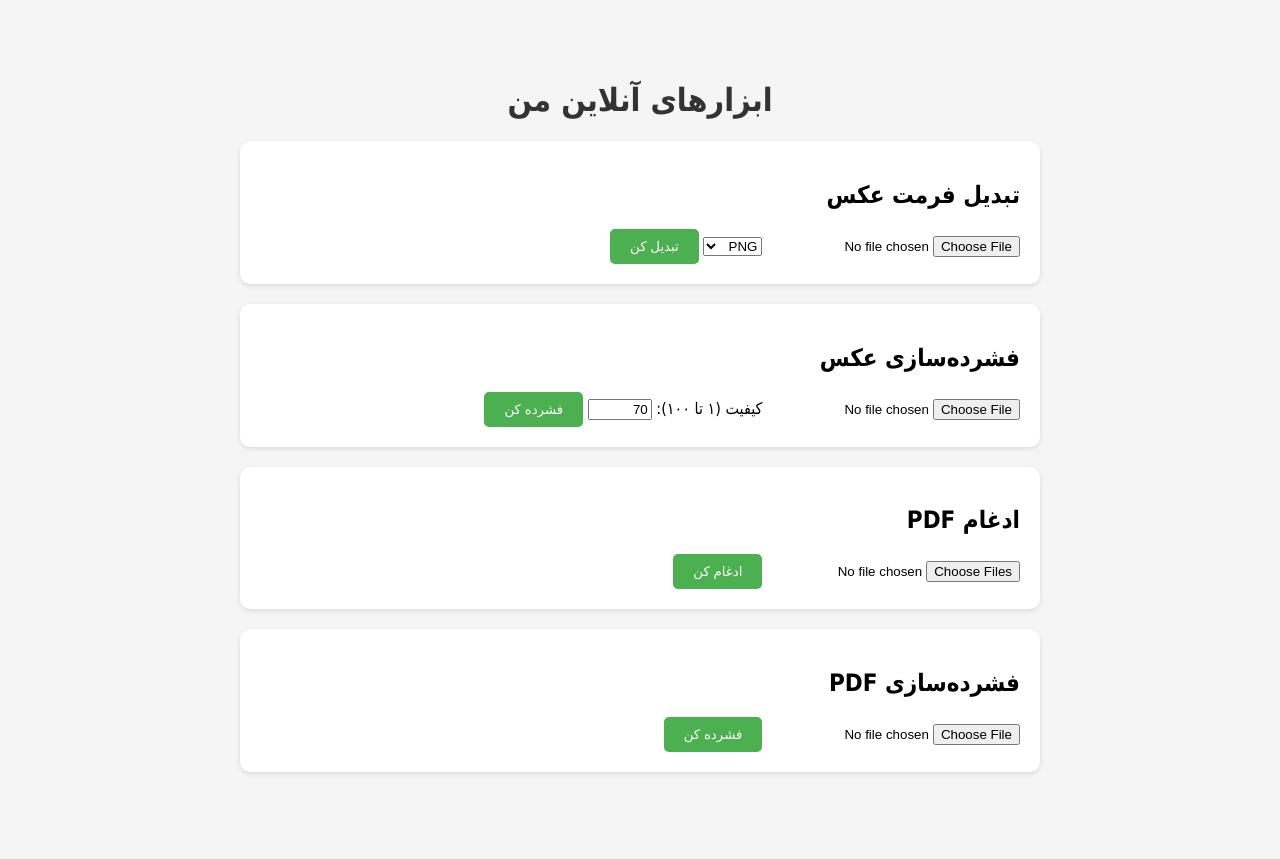
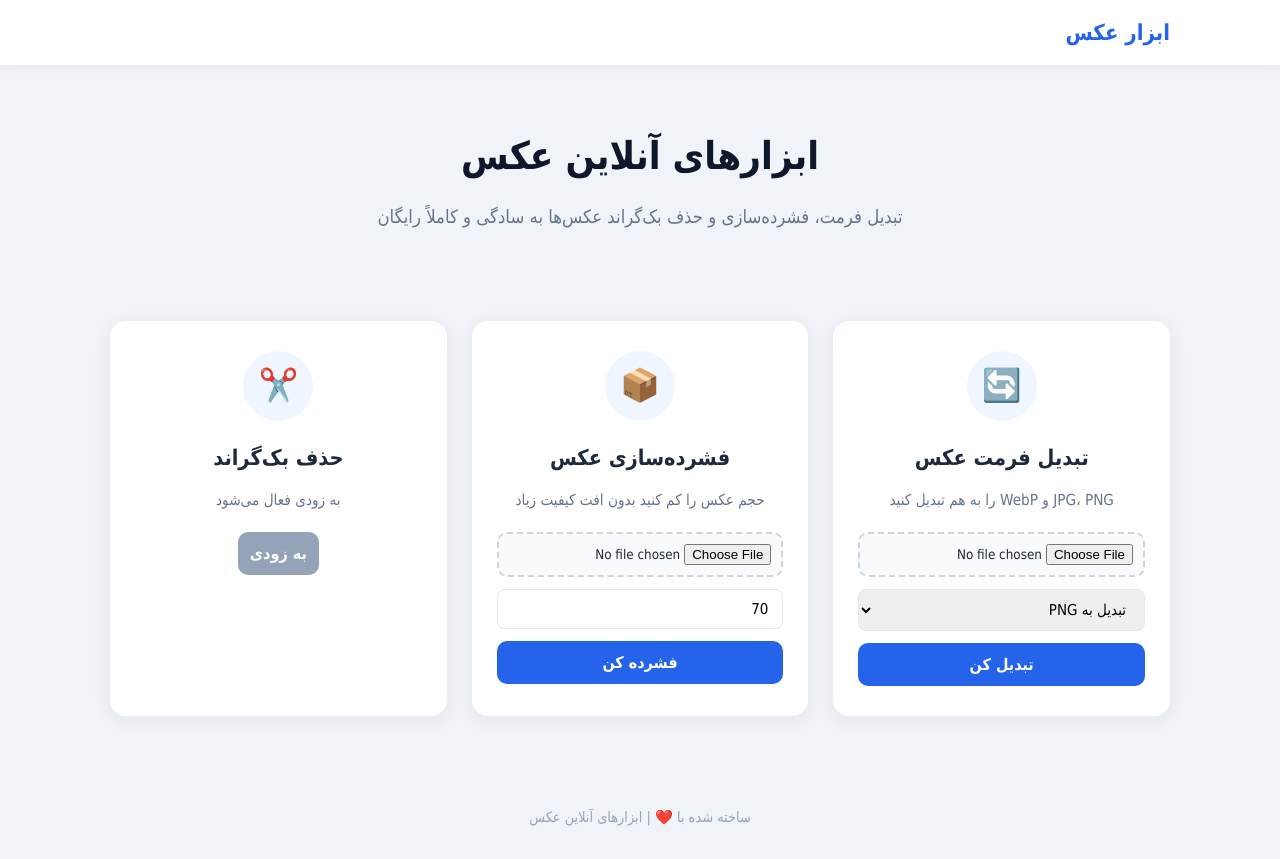
Before and after one commit to buelomen/online-tools, a Flask app: page / in a window 1280 px wide. Before the commit the page ends 774 px from the top, so only its background shows below. Run offline with Flask 3, Linux system fonts and the light colour scheme.

Commit message:
Update index.html

```diff
--- a/templates/index.html
+++ b/templates/index.html
@@ -3,77 +3,232 @@
 <head>
     <meta charset="UTF-8">
     <meta name="viewport" content="width=device-width, initial-scale=1.0">
-    <title>ابزارهای آنلاین</title>
+    <title>ابزارهای آنلاین عکس | تبدیل، فشرده‌سازی و حذف بک‌گراند</title>
     <style>
+        * {
+            margin: 0;
+            padding: 0;
+            box-sizing: border-box;
+            font-family: Tahoma, 'Segoe UI', sans-serif;
+        }
+
         body {
-            font-family: Tahoma, sans-serif;
-            max-width: 800px;
-            margin: 40px auto;
-            padding: 20px;
-            background: #f5f5f5;
+            background: #f0f4f8;
+            color: #1e293b;
+            line-height: 1.6;
         }
-        h1 {
+
+        /* هدر */
+        header {
+            background: white;
+            box-shadow: 0 2px 10px rgba(0,0,0,0.05);
+            padding: 15px 0;
+            position: sticky;
+            top: 0;
+            z-index: 100;
+        }
+
+        .container {
+            max-width: 1100px;
+            margin: 0 auto;
+            padding: 0 20px;
+        }
+
+        .header-content {
+            display: flex;
+            justify-content: space-between;
+            align-items: center;
+        }
+
+        .logo {
+            font-size: 22px;
+            font-weight: bold;
+            color: #2563eb;
+        }
+
+        /* هیرو */
+        .hero {
             text-align: center;
-            color: #333;
+            padding: 60px 20px 40px;
         }
-        .tool {
+
+        .hero h1 {
+            font-size: 2.4rem;
+            margin-bottom: 15px;
+            color: #0f172a;
+        }
+
+        .hero p {
+            font-size: 1.15rem;
+            color: #64748b;
+            max-width: 600px;
+            margin: 0 auto 30px;
+        }
+
+        /* کارت ابزارها */
+        .tools {
+            display: grid;
+            grid-template-columns: repeat(auto-fit, minmax(300px, 1fr));
+            gap: 25px;
+            padding: 20px 0 60px;
+        }
+
+        .tool-card {
             background: white;
-            padding: 20px;
-            margin: 20px 0;
+            border-radius: 16px;
+            padding: 30px 25px;
+            box-shadow: 0 4px 20px rgba(0,0,0,0.06);
+            transition: transform 0.2s, box-shadow 0.2s;
+            text-align: center;
+        }
+
+        .tool-card:hover {
+            transform: translateY(-5px);
+            box-shadow: 0 10px 30px rgba(0,0,0,0.1);
+        }
+
+        .tool-icon {
+            width: 70px;
+            height: 70px;
+            background: #eff6ff;
+            border-radius: 50%;
+            display: flex;
+            align-items: center;
+            justify-content: center;
+            margin: 0 auto 20px;
+            font-size: 32px;
+        }
+
+        .tool-card h2 {
+            font-size: 1.35rem;
+            margin-bottom: 12px;
+            color: #1e293b;
+        }
+
+        .tool-card p {
+            color: #64748b;
+            font-size: 0.95rem;
+            margin-bottom: 20px;
+        }
+
+        form {
+            display: flex;
+            flex-direction: column;
+            gap: 12px;
+        }
+
+        input[type="file"] {
+            padding: 10px;
+            border: 2px dashed #cbd5e1;
             border-radius: 10px;
-            box-shadow: 0 2px 5px rgba(0,0,0,0.1);
+            background: #f8fafc;
+            cursor: pointer;
         }
+
+        select, input[type="number"] {
+            padding: 10px 14px;
+            border: 1px solid #e2e8f0;
+            border-radius: 8px;
+            font-size: 15px;
+        }
+
         button {
-            background: #4CAF50;
+            background: #2563eb;
             color: white;
             border: none;
-            padding: 10px 20px;
-            border-radius: 5px;
+            padding: 12px;
+            border-radius: 10px;
+            font-size: 16px;
+            font-weight: bold;
             cursor: pointer;
+            transition: background 0.2s;
+        }
+
+        button:hover {
+            background: #1d4ed8;
+        }
+
+        /* فوتر */
+        footer {
+            text-align: center;
+            padding: 30px;
+            color: #94a3b8;
+            font-size: 0.9rem;
+        }
+
+        /* ریسپانسیو */
+        @media (max-width: 600px) {
+            .hero h1 {
+                font-size: 1.8rem;
+            }
+            .tools {
+                grid-template-columns: 1fr;
+            }
         }
     </style>
 </head>
 <body>
-    <h1>ابزارهای آنلاین من</h1>
 
-    <div class="tool">
+    <header>
+        <div class="container header-content">
+            <div class="logo">ابزار عکس</div>
+        </div>
+    </header>
+
+    <section class="hero">
+        <div class="container">
+            <h1>ابزارهای آنلاین عکس</h1>
+            <p>تبدیل فرمت، فشرده‌سازی و حذف بک‌گراند عکس‌ها به سادگی و کاملاً رایگان</p>
+        </div>
+    </section>
+
+    <section class="container">
+        <div class="tools">
+
+            <!-- تبدیل فرمت -->
+            <div class="tool-card">
+                <div class="tool-icon">🔄</div>
                 <h2>تبدیل فرمت عکس</h2>
+                <p>JPG، PNG و WebP را به هم تبدیل کنید</p>
                 <form action="/convert-image" method="post" enctype="multipart/form-data">
                     <input type="file" name="file" accept="image/*" required>
                     <select name="format">
-                <option value="png">PNG</option>
-                <option value="jpg">JPG</option>
-                <option value="webp">WebP</option>
+                        <option value="png">تبدیل به PNG</option>
+                        <option value="jpg">تبدیل به JPG</option>
+                        <option value="webp">تبدیل به WebP</option>
                     </select>
                     <button type="submit">تبدیل کن</button>
                 </form>
             </div>
 
-    <div class="tool">
+            <!-- فشرده‌سازی -->
+            <div class="tool-card">
+                <div class="tool-icon">📦</div>
                 <h2>فشرده‌سازی عکس</h2>
+                <p>حجم عکس را کم کنید بدون افت کیفیت زیاد</p>
                 <form action="/compress-image" method="post" enctype="multipart/form-data">
                     <input type="file" name="file" accept="image/*" required>
-            <label>کیفیت (۱ تا ۱۰۰):</label>
-            <input type="number" name="quality" value="70" min="10" max="100">
+                    <input type="number" name="quality" value="70" min="10" max="100" placeholder="کیفیت (۱۰ تا ۱۰۰)">
                     <button type="submit">فشرده کن</button>
                 </form>
             </div>
 
-    <div class="tool">
-        <h2>ادغام PDF</h2>
-        <form action="/merge-pdf" method="post" enctype="multipart/form-data">
-            <input type="file" name="files" accept=".pdf" multiple required>
-            <button type="submit">ادغام کن</button>
-        </form>
+            <!-- حذف بک‌گراند (فعلاً غیرفعال) -->
+            <div class="tool-card">
+                <div class="tool-icon">✂️</div>
+                <h2>حذف بک‌گراند</h2>
+                <p>به زودی فعال می‌شود</p>
+                <button type="button" style="background:#94a3b8; cursor:not-allowed;" disabled>به زودی</button>
             </div>
 
-    <div class="tool">
-        <h2>فشرده‌سازی PDF</h2>
-        <form action="/compress-pdf" method="post" enctype="multipart/form-data">
-            <input type="file" name="file" accept=".pdf" required>
-            <button type="submit">فشرده کن</button>
-        </form>
         </div>
+    </section>
+
+    <footer>
+        <div class="container">
+            ساخته شده با ❤️ | ابزارهای آنلاین عکس
+        </div>
+    </footer>
 
 </body>
 </html>
```
Lines whose indentation alone changed are shown as unchanged.
